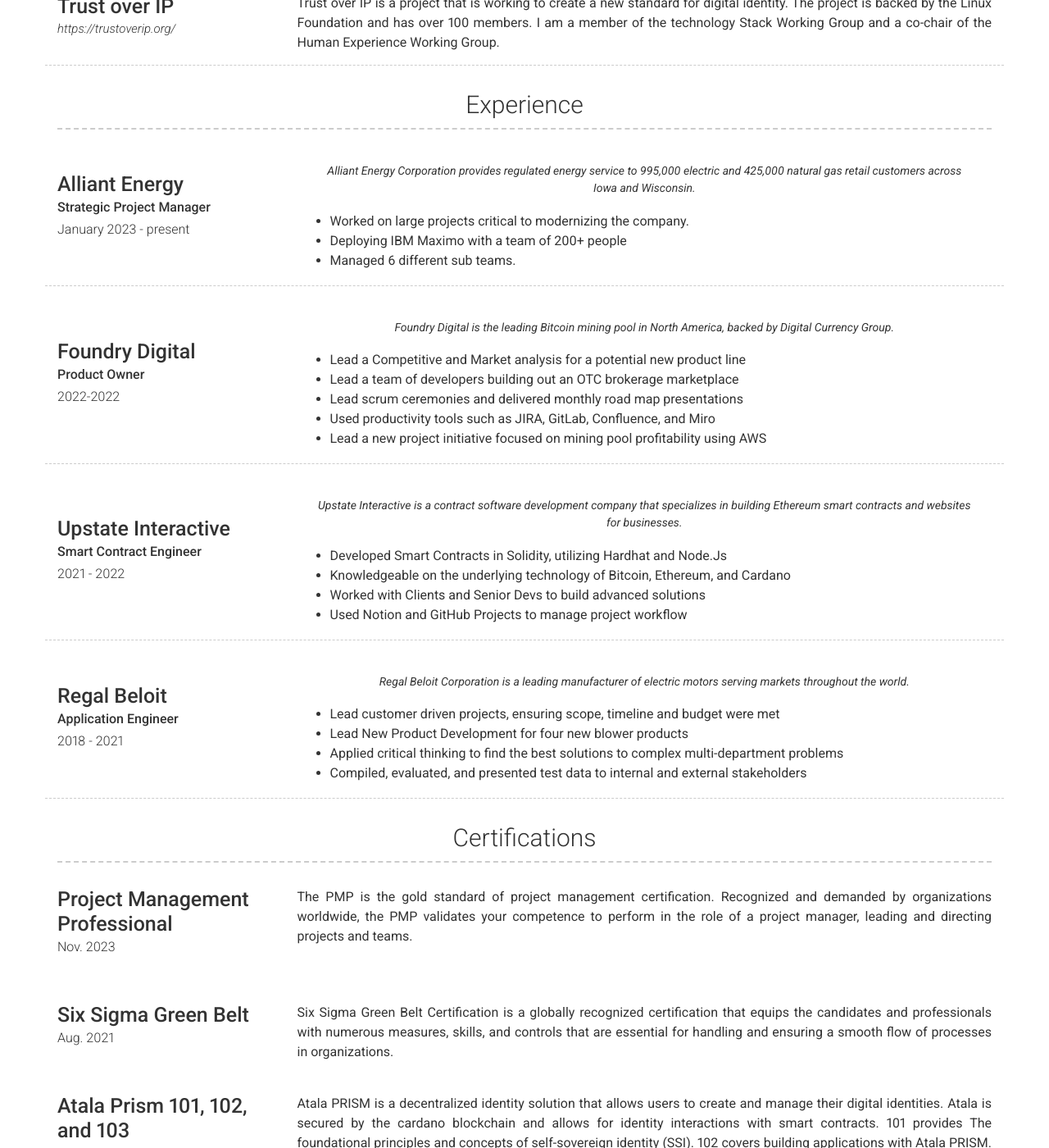
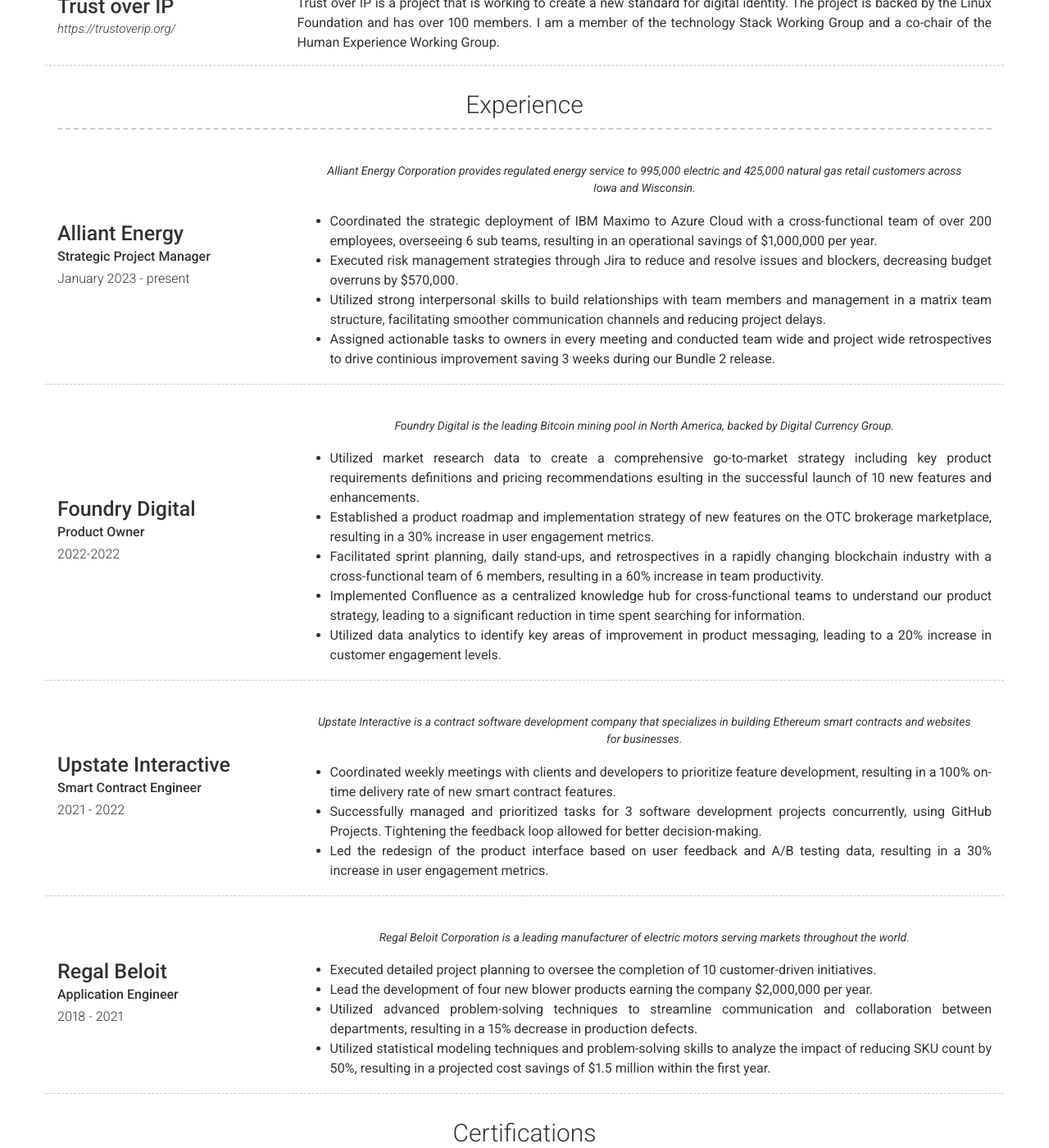
Before and after one commit to andywoodruff6/andywoodruff6.github.io, a Jekyll site: the page built from index.md, in a window 1280 px wide and 1400 px high, scrolled down 1960 px. Shown: the whole window at 82% size. Built offline with Jekyll 4.4.1, drawn with Linux system fonts in a browser that asks for light colours; nearby versions of some CDN libraries; some of the changed text lies outside the part shown.

Commit message:
Update job descriptions with specific achievements and responsibilities

```diff
--- a/_config.yml
+++ b/_config.yml
@@ -102,9 +102,10 @@
         quote: >
           Alliant Energy Corporation provides regulated energy service to 995,000 electric and 425,000 natural gas retail customers across Iowa and Wisconsin.
         description: | # this will include new lines to allow paragraphs
-          - Worked on large projects critical to modernizing the company.
-          - Deploying IBM Maximo with a team of 200+ people
-          - Managed 6 different sub teams.
+          - Coordinated the strategic deployment of IBM Maximo to Azure Cloud with a cross-functional team of over 200 employees, overseeing 6 sub teams, resulting in an operational savings of $1,000,000 per year.
+          - Executed risk management strategies through Jira to reduce and resolve issues and blockers, decreasing budget overruns by $570,000.
+          - Utilized strong interpersonal skills to build relationships with team members and management in a matrix team structure, facilitating smoother communication channels and reducing project delays.
+          - Assigned actionable tasks to owners in every meeting and conducted team wide and project wide retrospectives to drive continious improvement saving 3 weeks during our Bundle 2 release.
       - layout: left
         border: weak
         title: Foundry Digital
@@ -114,11 +115,11 @@
         quote: >
           Foundry Digital is the leading Bitcoin mining pool in North America, backed by Digital Currency Group.
         description: | # this will include new lines to allow paragraphs
-          - Lead a Competitive and Market analysis for a potential new product line
-          - Lead a team of developers building out an OTC brokerage marketplace
-          - Lead scrum ceremonies and delivered monthly road map presentations
-          - Used productivity tools such as JIRA, GitLab, Confluence, and Miro
-          - Lead a new project initiative focused on mining pool profitability using AWS
+          - Utilized market research data to create a comprehensive go-to-market strategy including key product requirements definitions and pricing recommendations esulting in the successful launch of 10 new features and enhancements.
+          - Established a product roadmap and implementation strategy of new features on the OTC brokerage marketplace, resulting in a 30% increase in user engagement metrics.
+          - Facilitated sprint planning, daily stand-ups, and retrospectives in a rapidly changing blockchain industry with a cross-functional team of 6 members, resulting in a 60% increase in team productivity.
+          - Implemented Confluence as a centralized knowledge hub for cross-functional teams to understand our product strategy, leading to a significant reduction in time spent searching for information.
+          - Utilized data analytics to identify key areas of improvement in product messaging, leading to a 20% increase in customer engagement levels.
       - layout: left
         border: weak
         title: Upstate Interactive
@@ -128,10 +129,9 @@
         quote: >
           Upstate Interactive is a contract software development company that specializes in building Ethereum smart contracts and websites for businesses.
         description: | # this will include new lines to allow paragraphs
-          - Developed Smart Contracts in Solidity, utilizing Hardhat and Node.Js
-          - Knowledgeable on the underlying technology of Bitcoin, Ethereum, and Cardano
-          - Worked with Clients and Senior Devs to build advanced solutions
-          - Used Notion and GitHub Projects to manage project workflow
+          - Coordinated weekly meetings with clients and developers to prioritize feature development, resulting in a 100% on- time delivery rate of new smart contract features.
+          - Successfully managed and prioritized tasks for 3 software development projects concurrently, using GitHub Projects. Tightening the feedback loop allowed for better decision-making.
+          - Led the redesign of the product interface based on user feedback and A/B testing data, resulting in a 30% increase in user engagement metrics.
       - layout: left
         border: weak
         title: Regal Beloit
@@ -141,10 +141,10 @@
         quote: >
           Regal Beloit Corporation is a leading manufacturer of electric motors serving markets throughout the world.
         description: | # this will include new lines to allow paragraphs
-          - Lead customer driven projects, ensuring scope, timeline and budget were met
-          - Lead New Product Development for four new blower products
-          - Applied critical thinking to find the best solutions to complex multi-department problems
-          - Compiled, evaluated, and presented test data to internal and external stakeholders
+          - Executed detailed project planning to oversee the completion of 10 customer-driven initiatives.
+          - Lead the development of four new blower products earning the company $2,000,000 per year.
+          - Utilized advanced problem-solving techniques to streamline communication and collaboration between departments, resulting in a 15% decrease in production defects.
+          - Utilized statistical modeling techniques and problem-solving skills to analyze the impact of reducing SKU count by 50%, resulting in a projected cost savings of $1.5 million within the first year.
   - title: Certifications
     layout: list
     content:
@@ -156,6 +156,14 @@
         #   Short institution or course description (optional)
         description: | # this will include new lines to allow paragraphs
           The PMP is the gold standard of project management certification. Recognized and demanded by organizations worldwide, the PMP validates your competence to perform in the role of a project manager, leading and directing projects and teams.
+      - layout: left
+        title: Google AI Essentials
+        # sub_title: PMP
+        caption: June 2024
+        # quote: >
+        #   Short institution or course description (optional)
+        description: | # this will include new lines to allow paragraphs
+          Google AI Essentials is a self-paced course designed to help people across roles and industries get essential AI skills to boost their productivity, zero experience required. The course is taught by AI experts at Google who are working to make the technology helpful for everyone.
       - layout: left
         title: Six Sigma Green Belt
         caption: Aug. 2021
```
